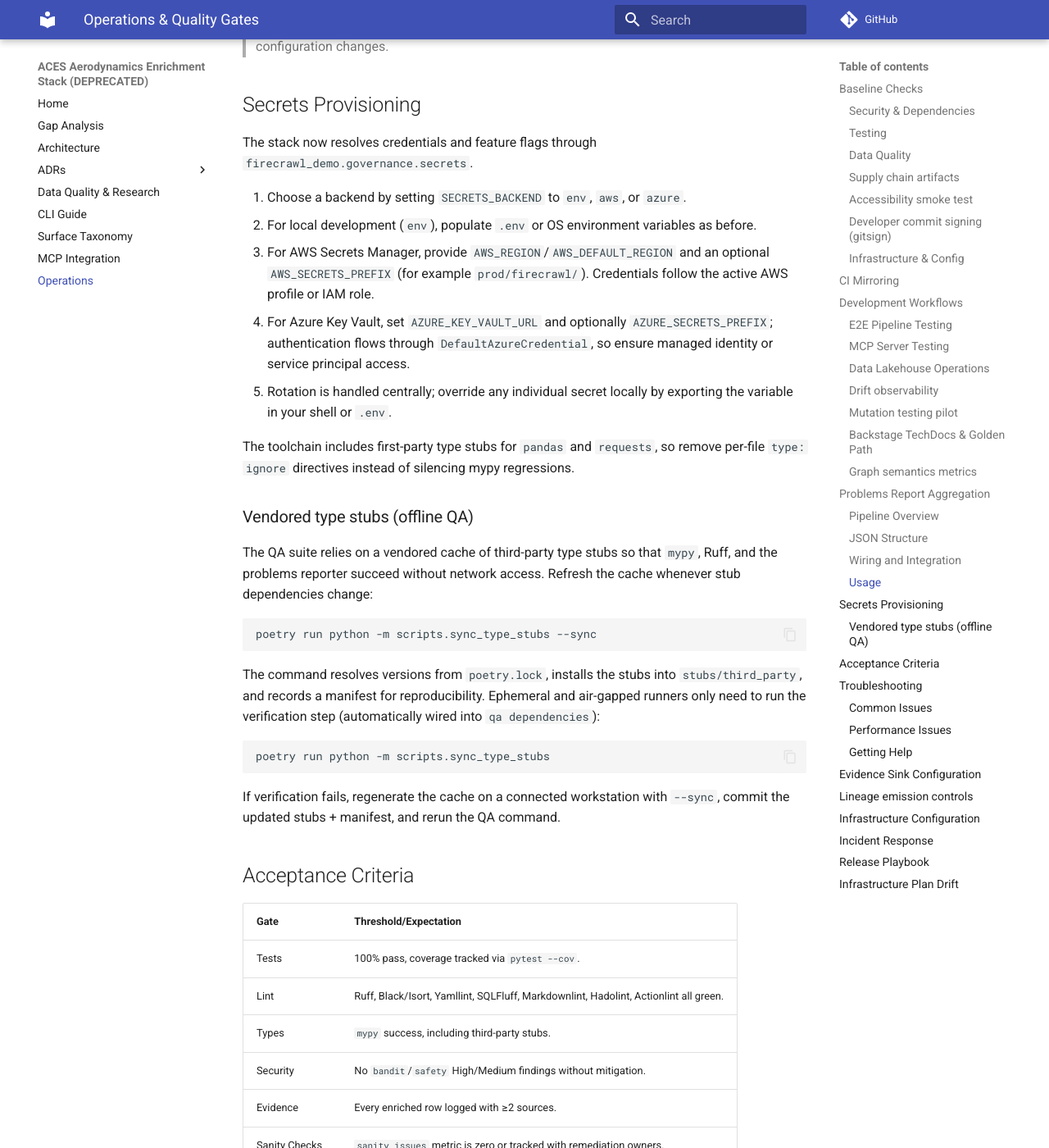
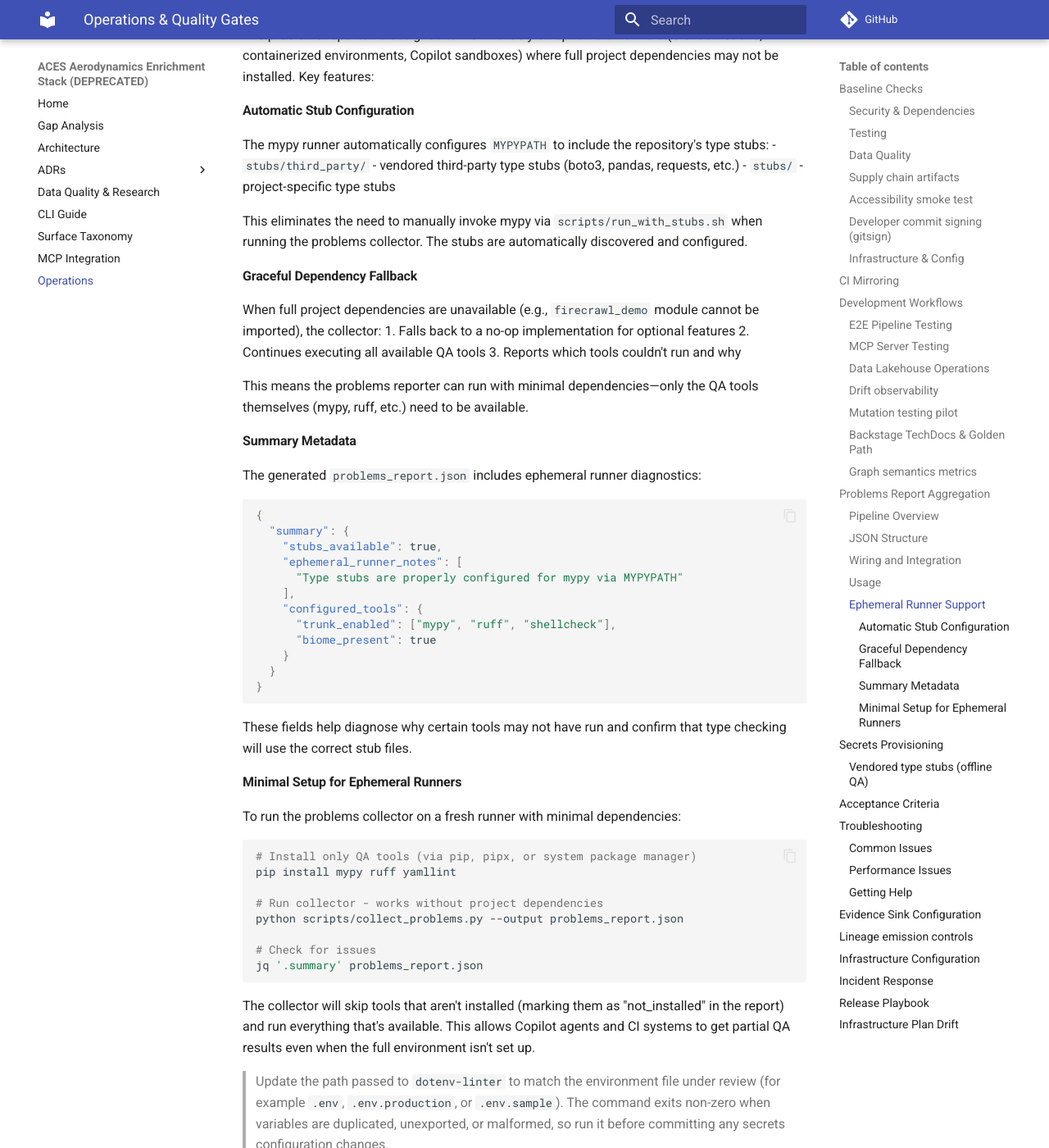
Before and after one commit to IAmJonoBo/watercrawl, an MkDocs documentation site: the page built from docs/operations.md, in a window 1280 px wide and 1400 px high, scrolled down 11474 px. Shown: the whole window at 82% size. Built offline with MkDocs 1.6.1 and Material for MkDocs 9.7.7, drawn with Linux system fonts in a browser that asks for light colours; comment, search, counter and statistics services are not loaded.

Commit message:
Add ephemeral runner documentation for problems reporter
- Document automatic stub configuration in operations.md
- Add graceful dependency fallback explanation
- Document minimal setup requirements for ephemeral runners
- Add ephemeral runner support note to README
- Explain summary metadata for diagnostics

Co-authored-by: IAmJonoBo <20725096+IAmJonoBo@users.noreply.github.com>

````diff
--- a/docs/operations.md
+++ b/docs/operations.md
@@ -364,6 +364,65 @@ poetry run python scripts/collect_problems.py
 
 This mirrors the CI sequence and ensures the report reflects the latest code state.
 
+### Ephemeral Runner Support
+
+The problems reporter is designed to work reliably on ephemeral runners (GitHub Actions, containerized environments, Copilot sandboxes) where full project dependencies may not be installed. Key features:
+
+#### Automatic Stub Configuration
+
+The mypy runner automatically configures `MYPYPATH` to include the repository's type stubs:
+- `stubs/third_party/` - vendored third-party type stubs (boto3, pandas, requests, etc.)
+- `stubs/` - project-specific type stubs
+
+This eliminates the need to manually invoke mypy via `scripts/run_with_stubs.sh` when running the problems collector. The stubs are automatically discovered and configured.
+
+#### Graceful Dependency Fallback
+
+When full project dependencies are unavailable (e.g., `firecrawl_demo` module cannot be imported), the collector:
+1. Falls back to a no-op implementation for optional features
+2. Continues executing all available QA tools
+3. Reports which tools couldn't run and why
+
+This means the problems reporter can run with minimal dependencies—only the QA tools themselves (mypy, ruff, etc.) need to be available.
+
+#### Summary Metadata
+
+The generated `problems_report.json` includes ephemeral runner diagnostics:
+
+```json
+{
+  "summary": {
+    "stubs_available": true,
+    "ephemeral_runner_notes": [
+      "Type stubs are properly configured for mypy via MYPYPATH"
+    ],
+    "configured_tools": {
+      "trunk_enabled": ["mypy", "ruff", "shellcheck"],
+      "biome_present": true
+    }
+  }
+}
+```
+
+These fields help diagnose why certain tools may not have run and confirm that type checking will use the correct stub files.
+
+#### Minimal Setup for Ephemeral Runners
+
+To run the problems collector on a fresh runner with minimal dependencies:
+
+```bash
+# Install only QA tools (via pip, pipx, or system package manager)
+pip install mypy ruff yamllint
+
+# Run collector - works without project dependencies
+python scripts/collect_problems.py --output problems_report.json
+
+# Check for issues
+jq '.summary' problems_report.json
+```
+
+The collector will skip tools that aren't installed (marking them as "not_installed" in the report) and run everything that's available. This allows Copilot agents and CI systems to get partial QA results even when the full environment isn't set up.
+
 > Update the path passed to `dotenv-linter` to match the environment file under
 > review (for example `.env`, `.env.production`, or `.env.sample`). The command
 > exits non-zero when variables are duplicated, unexported, or malformed, so run
````
Also changed, not shown: README.md (+2 -0 lines).
